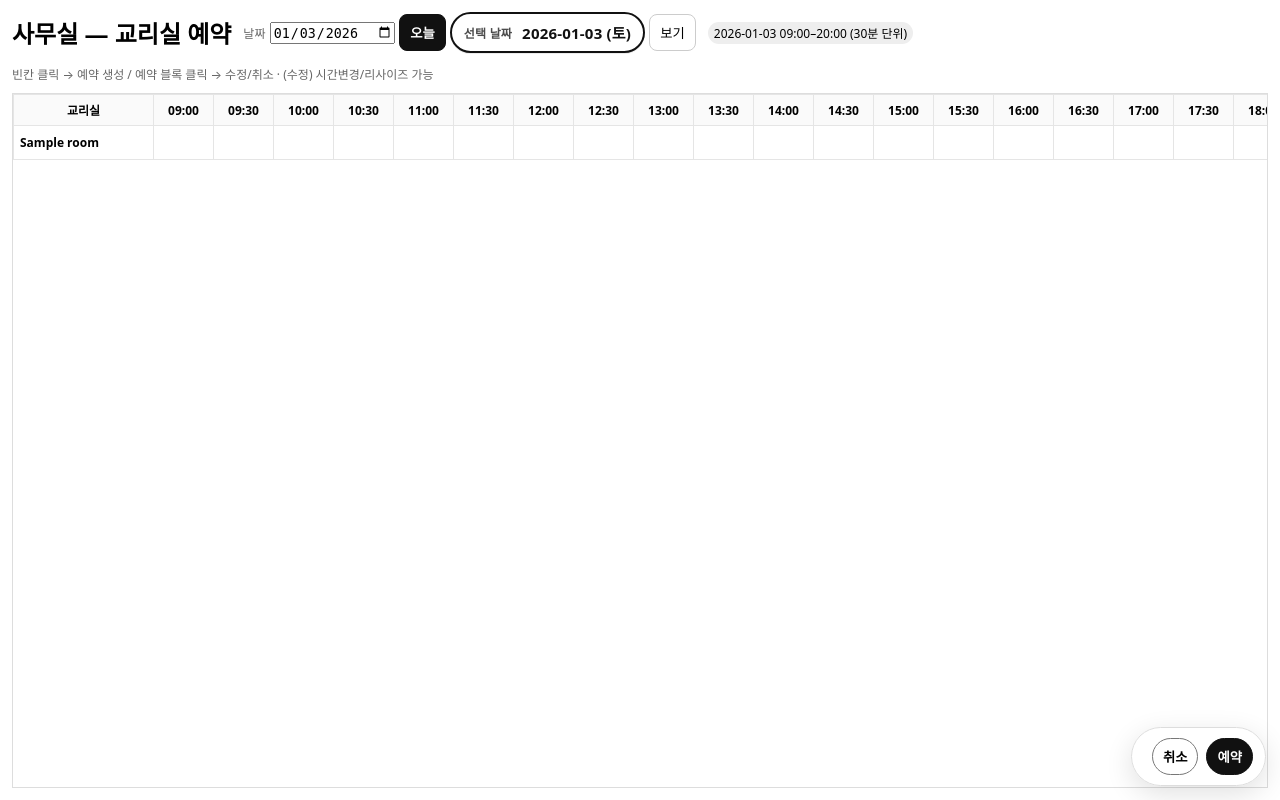
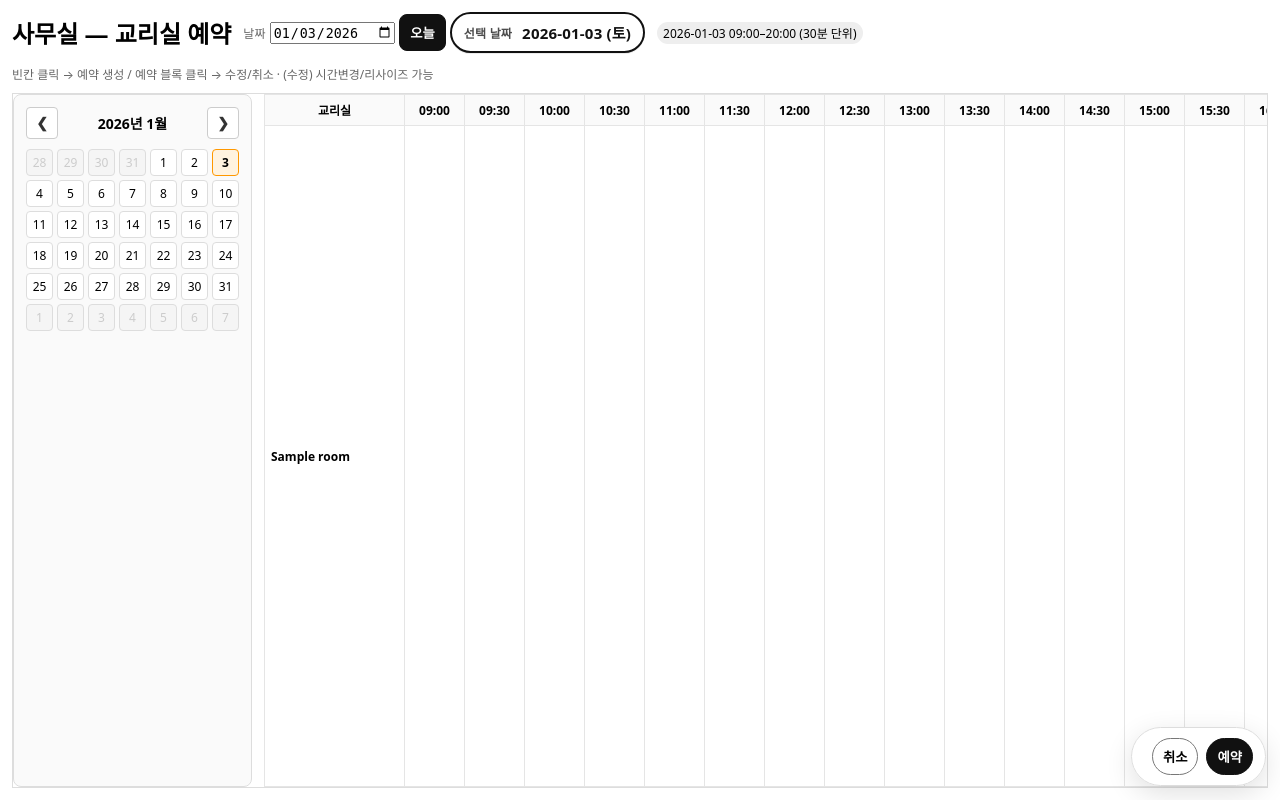
Before and after one commit to kw0314/my-office-reservation, a Django app: page / in a window 1280 px wide. Run offline with Django 5.2, Linux system fonts and the light colour scheme; tables that the repository leaves empty hold one stand-in row (values such as "Sample post").

Commit message:
add calendar on left side menu

```diff
--- a/reservations/templates/reservations/office_view.html
+++ b/reservations/templates/reservations/office_view.html
@@ -171,6 +171,91 @@
   border-color:#777;
 }
 
+/* === Sidebar Calendar === */
+.grid-wrap {
+  display: flex;
+  gap: 12px;
+}
+.sidebar-calendar {
+  flex: 0 0 220px;
+  display: flex;
+  flex-direction: column;
+  gap: 10px;
+  padding: 12px;
+  border: 1px solid #ddd;
+  border-radius: 8px;
+  background: #fafafa;
+}
+.calendar-header {
+  display: flex;
+  align-items: center;
+  justify-content: space-between;
+  gap: 8px;
+}
+.calendar-header h4 {
+  margin: 0;
+  font-size: 14px;
+  font-weight: 600;
+  flex: 1;
+  text-align: center;
+  min-width: 100px;
+}
+.calendar-header .nav-btn {
+  flex: 0 0 32px;
+  height: 32px;
+  padding: 0;
+  border: 1px solid #ccc;
+  background: #fff;
+  border-radius: 4px;
+  cursor: pointer;
+  font-size: 14px;
+  font-weight: 600;
+  color: #333;
+}
+.calendar-header .nav-btn:hover {
+  background: #f0f0f0;
+  border-color: #999;
+}
+#calendar {
+  display: grid;
+  grid-template-columns: repeat(7, 1fr);
+  gap: 4px;
+}
+.cal-day {
+  aspect-ratio: 1;
+  display: flex;
+  align-items: center;
+  justify-content: center;
+  padding: 4px;
+  border: 1px solid #ddd;
+  border-radius: 4px;
+  background: #fff;
+  cursor: pointer;
+  font-size: 12px;
+  font-weight: 500;
+  transition: all 0.2s;
+}
+.cal-day:hover {
+  background: #e8f5e9;
+  border-color: #4caf50;
+}
+.cal-day.other-month {
+  color: #ccc;
+  background: #f5f5f5;
+  cursor: default;
+}
+.cal-day.today {
+  background: #fff3e0;
+  border-color: #ff9800;
+  font-weight: 600;
+}
+.cal-day.selected {
+  background: #1f7a3a;
+  color: #fff;
+  border-color: #1f7a3a;
+  font-weight: 600;
+}
+
 </style>
 </head>
 <body>
@@ -181,7 +266,6 @@
       <input type="date" id="date" name="date" value="{{ selected_date }}" />
       <button type="button" class="btn-today" id="btn-today">오늘</button>
       <span id="selected-date-badge" class="date-badge" aria-live="polite"></span>
-      <button type="submit">보기</button>
     </form>
     <span class="pill" id="range-pill"></span>
     <span class="muted"> 빈칸 클릭 → 예약 생성 / 예약 블록 클릭 → 수정/취소 · (수정) 시간변경/리사이즈 가능</span>
@@ -200,6 +284,14 @@
   </div>
 
   <div class="grid-wrap">
+    <aside class="sidebar-calendar">
+      <div class="calendar-header">
+        <button type="button" class="nav-btn" id="cal-prev">❮</button>
+        <h4 id="cal-month"></h4>
+        <button type="button" class="nav-btn" id="cal-next">❯</button>
+      </div>
+      <div id="calendar"></div>
+    </aside>
     <table id="grid">
       <thead></thead>
       <tbody></tbody>
@@ -657,6 +749,79 @@ document.addEventListener("mouseup", () => { state.dragging = false; state.resiz
       });
     }
 
+    // === Calendar Functions ===
+    let calendarViewDate = new Date();
+
+    function renderCalendar() {
+      const today = new Date();
+      const year = calendarViewDate.getFullYear();
+      const month = calendarViewDate.getMonth();
+
+      // Update header
+      const monthNames = ["1월", "2월", "3월", "4월", "5월", "6월", "7월", "8월", "9월", "10월", "11월", "12월"];
+      document.getElementById("cal-month").textContent = `${year}년 ${monthNames[month]}`;
+
+      // Get selected date
+      const selectedDate = getSelectedDate();
+      const [selYear, selMonth, selDay] = selectedDate.split("-");
+      const selDate = `${selYear}-${String(parseInt(selMonth)).padStart(2,"0")}-${String(parseInt(selDay)).padStart(2,"0")}`;
+
+      // Get today
+      const todayStr = today.getFullYear() + "-" + String(today.getMonth()+1).padStart(2,"0") + "-" + String(today.getDate()).padStart(2,"0");
+
+      // First day of month
+      const firstDay = new Date(year, month, 1);
+      const lastDay = new Date(year, month + 1, 0);
+      const startDate = new Date(firstDay);
+      startDate.setDate(startDate.getDate() - firstDay.getDay());
+
+      const calendarEl = document.getElementById("calendar");
+      calendarEl.innerHTML = "";
+
+      let current = new Date(startDate);
+      for (let i = 0; i < 42; i++) {
+        const day = document.createElement("div");
+        day.className = "cal-day";
+        day.textContent = current.getDate();
+
+        const yearStr = current.getFullYear();
+        const monthStr = String(current.getMonth() + 1).padStart(2, "0");
+        const dayStr = String(current.getDate()).padStart(2, "0");
+        const dateStr = `${yearStr}-${monthStr}-${dayStr}`;
+
+        if (current.getMonth() !== month) {
+          day.classList.add("other-month");
+        }
+        if (dateStr === todayStr) {
+          day.classList.add("today");
+        }
+        if (dateStr === selDate) {
+          day.classList.add("selected");
+        }
+
+        day.addEventListener("click", () => {
+          document.getElementById("date").value = dateStr;
+          renderSelectedDateBadge();
+          buildTime30Datalist();
+          renderCalendar();
+          if (typeof load === "function") load().catch(e => { console.error(e); });
+        });
+
+        calendarEl.appendChild(day);
+        current.setDate(current.getDate() + 1);
+      }
+    }
+
+    function prevMonth() {
+      calendarViewDate.setMonth(calendarViewDate.getMonth() - 1);
+      renderCalendar();
+    }
+
+    function nextMonth() {
+      calendarViewDate.setMonth(calendarViewDate.getMonth() + 1);
+      renderCalendar();
+    }
+
     async function load(){
       hideCreateBar();
       clearSelection();
@@ -1538,6 +1703,14 @@ document.addEventListener("DOMContentLoaded", () => {
   renderSelectedDateBadge();
   buildTime30Datalist();
 
+  // === Initialize Calendar ===
+  calendarViewDate = new Date(getSelectedDate());
+  renderCalendar();
+  const btnPrev = document.getElementById("cal-prev");
+  const btnNext = document.getElementById("cal-next");
+  if (btnPrev) btnPrev.addEventListener("click", prevMonth);
+  if (btnNext) btnNext.addEventListener("click", nextMonth);
+
   // === Create bar buttons (Reserve / Cancel) ===
   // The create bar appears after selecting a contiguous time range.
   // Open the create modal only when pressing "예약".
```
